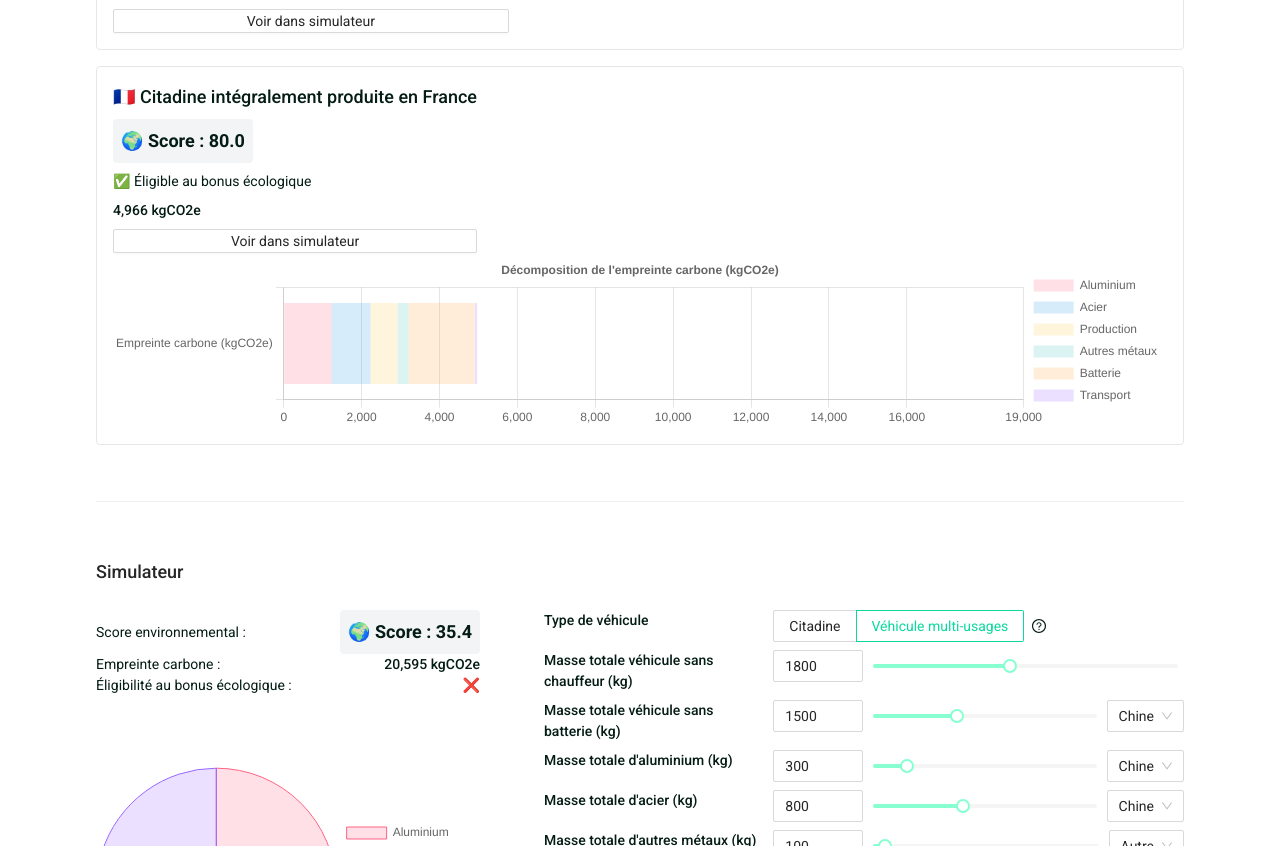
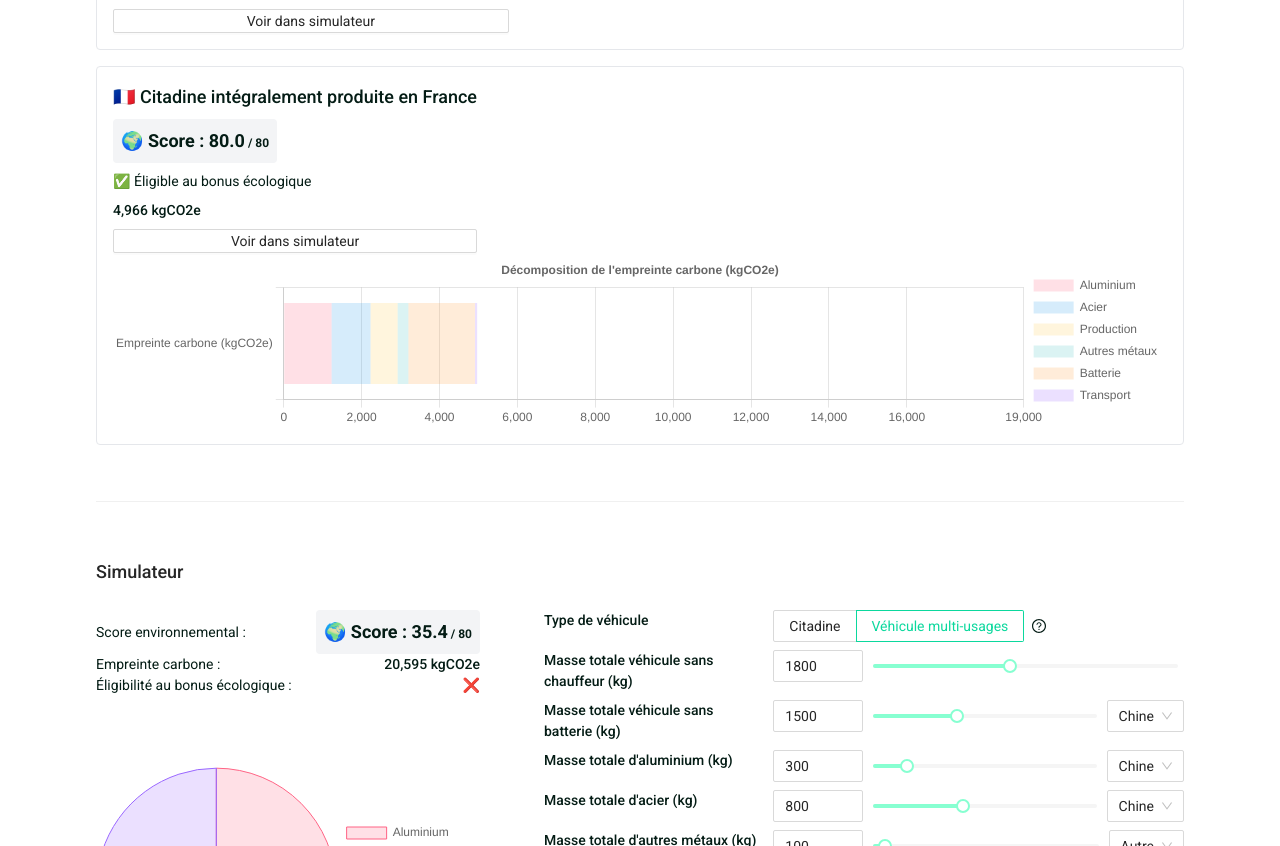
Before and after one commit to Traace-co/score-environnemental, a React (Create React App) app: page / in a window 1280 px wide. Shown: the part 1860-2706 px from the top of the page. Built offline with nearby package versions, Linux system fonts and the light colour scheme.

Commit message:
Add max score to environmental score

```diff
--- a/src/EnvironmentalScore.tsx
+++ b/src/EnvironmentalScore.tsx
@@ -7,7 +7,8 @@ export function EnvironmentalScore(props: { footprintEstimator: FootprintEstimat
             <Tooltip title="Score environnemental. Le score minimum nécessaire pour le bonus écologique est fixé à 60. Sa valeur maximum est 80.">
                 <div className="p-2 rounded bg-gray-100">
                     <div className="text-lg font-bold">
-                        🌍 Score : {props.footprintEstimator.getEnvironmentalScore().toFixed(1)}
+                       <span>🌍 Score : {props.footprintEstimator.getEnvironmentalScore().toFixed(1)}</span>
+                       <span className="text-xs"> / 80</span>
                     </div>
                 </div>
             </Tooltip>
```
